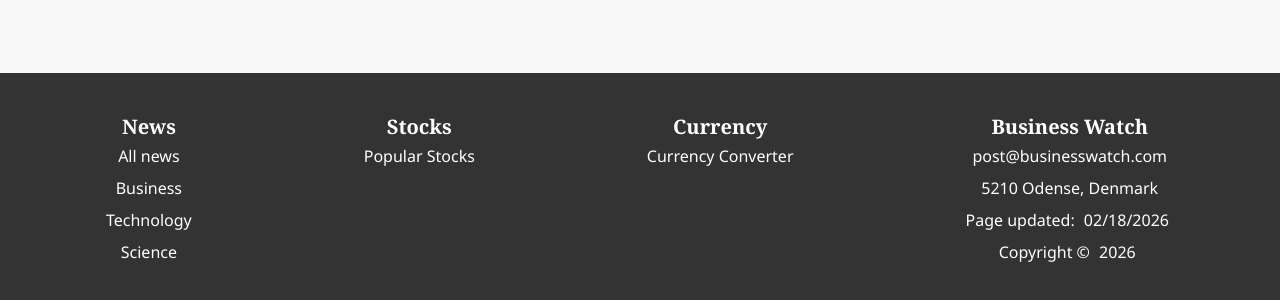
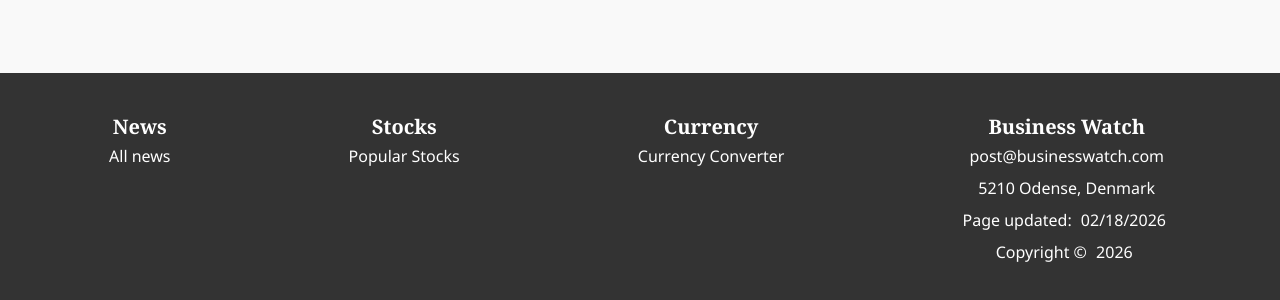
Before and after one commit to vamundse/wdd330, a plain HTML site: page projects/finalproject/index.html in a window 1280 px wide. Shown: the part 999-1299 px from the top of the page. Drawn offline with Linux system fonts and the light colour scheme; no server answers.

Commit message:
Removed non working links from footer

```diff
--- a/projects/finalproject/footer.html
+++ b/projects/finalproject/footer.html
@@ -1,9 +1,6 @@
 <div class="footer-col">
         <h2>News</h2>
         <a href="news.html">All news</a>
-        <a href="news.html?business">Business</a>
-        <a href="news.html?technology">Technology</a>
-        <a href="news.html?science">Science</a>
     </div>
     <div class="footer-col">
         <h2>Stocks</h2>
```
